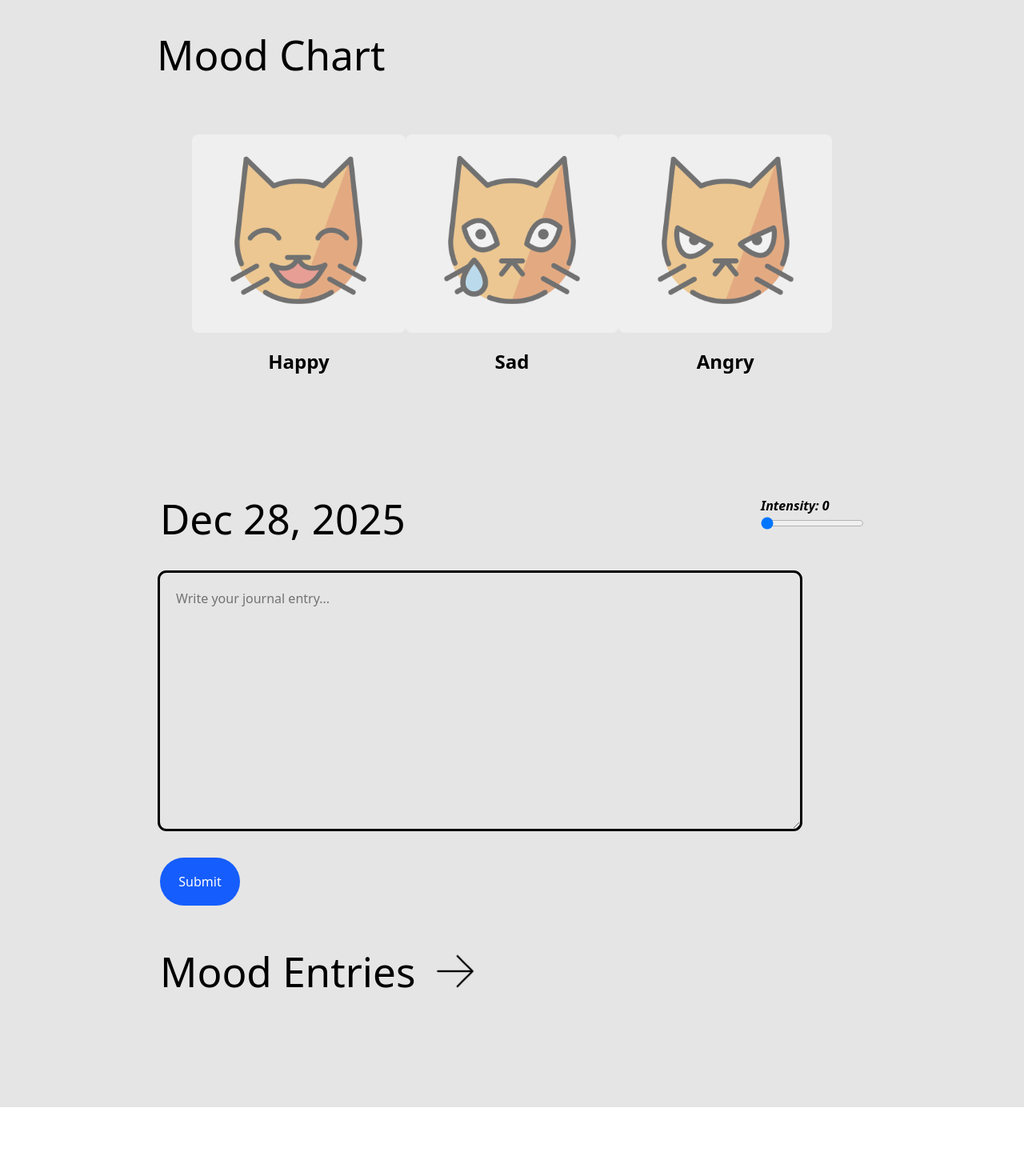
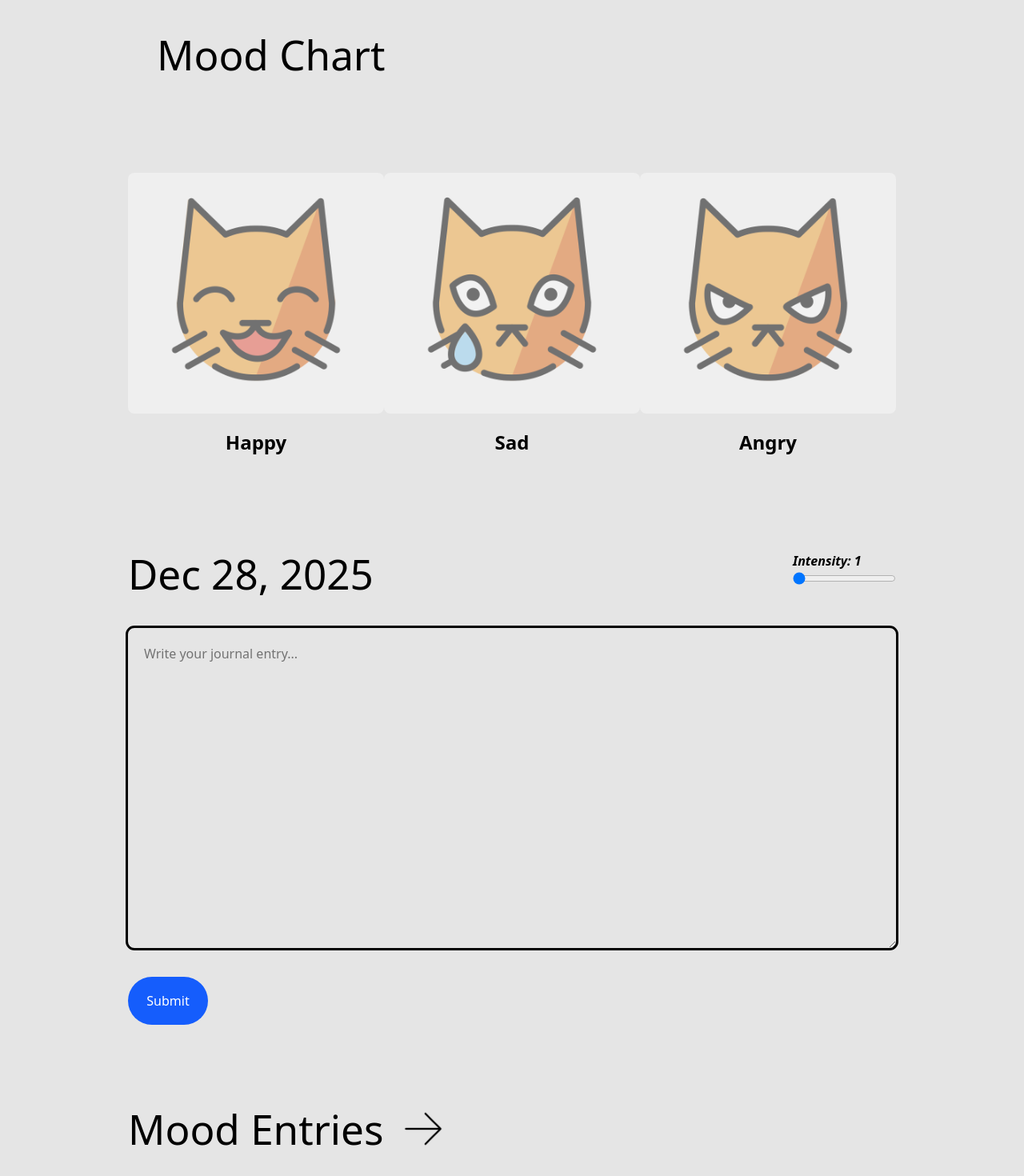
Before and after one commit to Gitrua07/mood-app, a React (Vite) app in the folder client/: page / in a window 1280 px wide. Shown: the part 312-1782 px from the top of the page at 80% size. Before the commit the page ends 1696 px from the top, so only its background shows below. Built offline with nearby package versions, Linux system fonts and the light colour scheme; no server answers.

Commit message:
Fixed UI formatting for window scalability

```diff
--- a/client/src/App.jsx
+++ b/client/src/App.jsx
@@ -1,7 +1,4 @@
-import { useState } from 'react'
 import { BrowserRouter, Routes, Route, Link } from 'react-router-dom'
-import reactLogo from './assets/react.svg'
-import viteLogo from '/vite.svg'
 import Home from './pages/Home'
 import Entries from './pages/Entries'
 import HomePic from './assets/Home.png'
--- a/client/src/components/FilterDate.jsx
+++ b/client/src/components/FilterDate.jsx
@@ -9,7 +9,6 @@ export default function FilterDate(){
         const getMood = async() => {
             const response = await fetch('http://localhost:8000/api/moods')
             const data = await response.json()
-            console.log("GET /api/moods returned:", data)
             setMoods(data.moods)
         }
 
@@ -18,12 +17,13 @@ export default function FilterDate(){
             },[])
 
     return(
-            <sections className="flex flex-col gap-10 px-10 px-10 pt-8 pb-20 px-40 max-w-315 justify-center">
-            <h1 className="font-semibold">Upcoming</h1>
-            <div>
+            <sections>
+            <h1 className="font-semibold py-10">Upcoming</h1>
+            <div className="pb-10">
                 <input className="bg-neutral-50 font-semibold" type="date" value={selectedDate} onChange={e=>setSelectedDate(e.target.value)}/>
             </div>
             <MoodList moods={moods} date={selectedDate}/>
             </sections>
     )
 }
+//gap-10 px-10 px-10 pt-8 pb-20 px-40 max-w-315 justify-center
--- a/client/src/components/MoodCard.jsx
+++ b/client/src/components/MoodCard.jsx
@@ -1,19 +1,27 @@
 import AddButton from '../assets/add.png'
 
 export default function MoodCard(props){
+    const dateFormat = new Date(props.date).toLocaleDateString('en-US',{
+        month:'short',
+        day: 'numeric',
+        year: 'numeric'
+    })
+
     return (
-        <article className="px-10 py-8 font-sans flex gap-10 h-80 w-screen">
-            <img className="items-center h-9/10"src={props.img} alt="Emotion that indicates mood."/>
-            <main className="flex flex-col justify-between">
+        <article>
+            <div className="py-8 font-sans flex gap-10">
+            <img className="items-center min-w-10 max-w-60"src={props.img} alt="Emotion that indicates mood."/>
+            <main className="flex flex-col justify-between gap-10">
                 <div className="flex flex-col gap-5">
                     <h1>{props.mood}</h1>
                     <p className="line-clamp-3 text-xl text-neutral-900">{props.entry}</p>
                 </div>
                 <div className="flex items-center gap-3">
-                    <a href="#"><img className="w-10 items-center"src={AddButton} alt="A plus button"/></a>
-                    <p>{props.date} • {props.min} min</p>
+                    <a href="#"><img className="max-w-10 min-w-10 items-center"src={AddButton} alt="A plus button"/></a>
+                    <p>{dateFormat} • {props.min} min</p>
                 </div>
             </main>
+            </div>
         </article>
     )
 }
--- a/client/src/components/MoodInput.jsx
+++ b/client/src/components/MoodInput.jsx
@@ -14,7 +14,7 @@ export default function MoodInput({onSubmitted}) {
     })
 
     const [entry, setEntry] = useState("")
-    const [intensity, setIntensity] = useState(0)
+    const [intensity, setIntensity] = useState(1)
     const id = Date.now()
 
     const submitData = async() => {
@@ -49,8 +49,9 @@ export default function MoodInput({onSubmitted}) {
         <section>
                     <p className="text-shadow-lg pb-10 pt-35 py-10 font-semibold text-3xl text-center italic">How are you doing today?</p>
                     <h1 className="px-9 py-10">Mood Chart</h1>
-                    <article className="flex px-20 py-8">
-                    <div className="flex flex-col items-center gap-5">
+                    <article className="pt-20">
+                    <div className="flex">
+                    <div className="flex flex-col items-center gap-5 flex-1 min-w-0">
                         <button
                         onClick={()=>setSelectedMood('Happy')}
                         className={
@@ -60,7 +61,7 @@ export default function MoodInput({onSubmitted}) {
                         </button>
                         <p className="font-bold text-2xl">Happy</p>
                     </div>
-                    <div className="flex flex-col items-center gap-5">
+                    <div className="flex flex-col items-center gap-5 flex-1 min-w-0">
                         <button
                         onClick={()=>setSelectedMood('Sad')}
                         className={
@@ -70,7 +71,7 @@ export default function MoodInput({onSubmitted}) {
                         </button>
                         <p className="font-bold text-2xl">Sad</p>
                     </div>
-                    <div className="flex flex-col items-center gap-5">
+                    <div className="flex flex-col items-center gap-5 flex-1 min-w-0">
                         <button
                             onClick={()=>setSelectedMood('Angry')}
                             className={
@@ -80,22 +81,28 @@ export default function MoodInput({onSubmitted}) {
                         </button>
                         <p className="font-bold text-2xl">Angry</p>
                     </div>
+                    </div>
+
                     </article>
 
                 </section>
-        <section className="flex justify-between px-10 pt-30 pb-8">
-            <div className="flex flex-col gap-5 max-w-100">
+        <section>
+            <div className="flex flex-col gap-5 pt-30 pb-20">
+                <div className="flex justify-between">
                 <h1 className="pb-5">{formattedDate}</h1>
-                <textarea className="w-200 h-80 max-w-200 rounded-lg p-5 outline-3 outline-black" placeholder="Write your journal entry..."
+                <div>
+                <p className="font-bold italic"><span>Intensity:</span> {intensity}</p>
+                <input type="range" min="1" max="10" value={intensity} onChange={e => setIntensity(Number(e.target.value))}/>
+                </div>
+                </div>
+
+                <textarea className="min-h-100 rounded-lg p-5 outline-3 outline-black" placeholder="Write your journal entry..."
                 value={entry} onChange={e => setEntry(e.target.value)}/>
                 <div className="pt-4">
                     <button className="!rounded-full text-white !bg-blue-600 h-15 w-25 text-xl hover:!bg-blue-900" type="button" onClick={submitData}>Submit</button>
                 </div>
             </div>
-            <div>
-                <p className="font-bold italic"><span>Intensity:</span> {intensity}</p>
-                <input type="range" min="0" max="10" value={intensity} onChange={e => setIntensity(Number(e.target.value))}/>
-            </div>
+
         </section>
         </>
 
--- a/client/src/components/MoodList.jsx
+++ b/client/src/components/MoodList.jsx
@@ -1,11 +1,10 @@
-import { useState, useEffect } from 'react'
 import MoodCard from './MoodCard'
 import Happy from '../assets/happy-emoji.png'
 import Sad from '../assets/sad-emoji.png'
 import Angry from '../assets/angry-emoji.png'
 import Arrow from '../assets/arrow.png'
 import { Link } from 'react-router-dom'
-import {moodWeekFilter} from '../utils/weekFilter'
+import {weekFilter, moodWeekFilter} from '../utils/weekFilter'
 import Empty from '../assets/sunrise.png'
 
 export default function MoodList(props){
@@ -20,9 +19,8 @@ export default function MoodList(props){
     let tempSlice
     if (props.date){
         try{
-            const dateRange = WeeklyFilter(props.date)
+            const dateRange = weekFilter(props.date)
             tempSlice = tempSlice0.filter(val =>{
-                console.log("DATE: ", val.date, dateRange.weekStart, dateRange.weekEnd)
                 return moodWeekFilter(val.date, dateRange.weekStart, dateRange.weekEnd)
             })
 
@@ -39,13 +37,17 @@ export default function MoodList(props){
 
     return(
         <>
-            {props.page && <header className="flex text-black items-center px-10 py-5 gap-5">
+            {props.page && <header className="flex text-black items-center py-5 gap-5">
                 <h1>Mood Entries</h1>
-                <Link className="hover:bg-neutral-300 rounded-xl" to="/journal"><img className="w-15" src={Arrow}/></Link>
+                <Link className="hover:bg-neutral-300 rounded-xl min-w-10" to="/journal"><img className="w-15" src={Arrow}/></Link>
             </header>}
 
-            {tempSlice == 0 && !props.page && <div className="px-100"><img src={Empty}/></div>}
+            {tempSlice == 0 && !props.page && <div className="flex flex-col items-center py-10">
+                <img src={Empty}/>
+                <h2>Entries have yet to be written!</h2>
+                </div>}
 
+            <div className="flex flex-col gap-20">
             {tempSlice.map(mood => {
                 let emo_src
                 if(mood.mood=="Happy"){
@@ -57,6 +59,9 @@ export default function MoodList(props){
                 }
                 return <MoodCard mood={mood.mood} img={emo_src} date={mood.date} min={mood.createdAt} entry={mood.entries}/>
             })}
+            </div>
+
+
         </>
     )
 }
--- a/client/src/components/ReturnBar.jsx
+++ b/client/src/components/ReturnBar.jsx
@@ -3,7 +3,7 @@ import {Link} from 'react-router-dom'
 
 export default function ReturnBar(){
     return(
-        <section className="py-10 px-10">
+        <section className="py-10">
             <Link className="" to="/">
             <div className="max-w-15 hover:bg-neutral-300 hover:rounded-xl">
                 <img className="py-2 px-2" src={Back} alt="Back arrow"/>
--- a/client/src/pages/Entries.jsx
+++ b/client/src/pages/Entries.jsx
@@ -3,7 +3,7 @@ import ReturnBar from '../components/ReturnBar'
 
 export default function Entries(){
     return(
-        <section className="bg-neutral-200 text-black flex flex-col pb-30">
+        <section className="bg-neutral-200 text-black flex flex-col min-w-screen justify-center pb-30 px-40">
             <ReturnBar />
             <FilterDate/>
         </section>
--- a/client/src/utils/weekFilter.js
+++ b/client/src/utils/weekFilter.js
@@ -1,4 +1,4 @@
-export function weeklyFilter(date){
+export function weekFilter(date){
     const week_date = new Date(date)
     const today_date = week_date.getDate()
 
```
